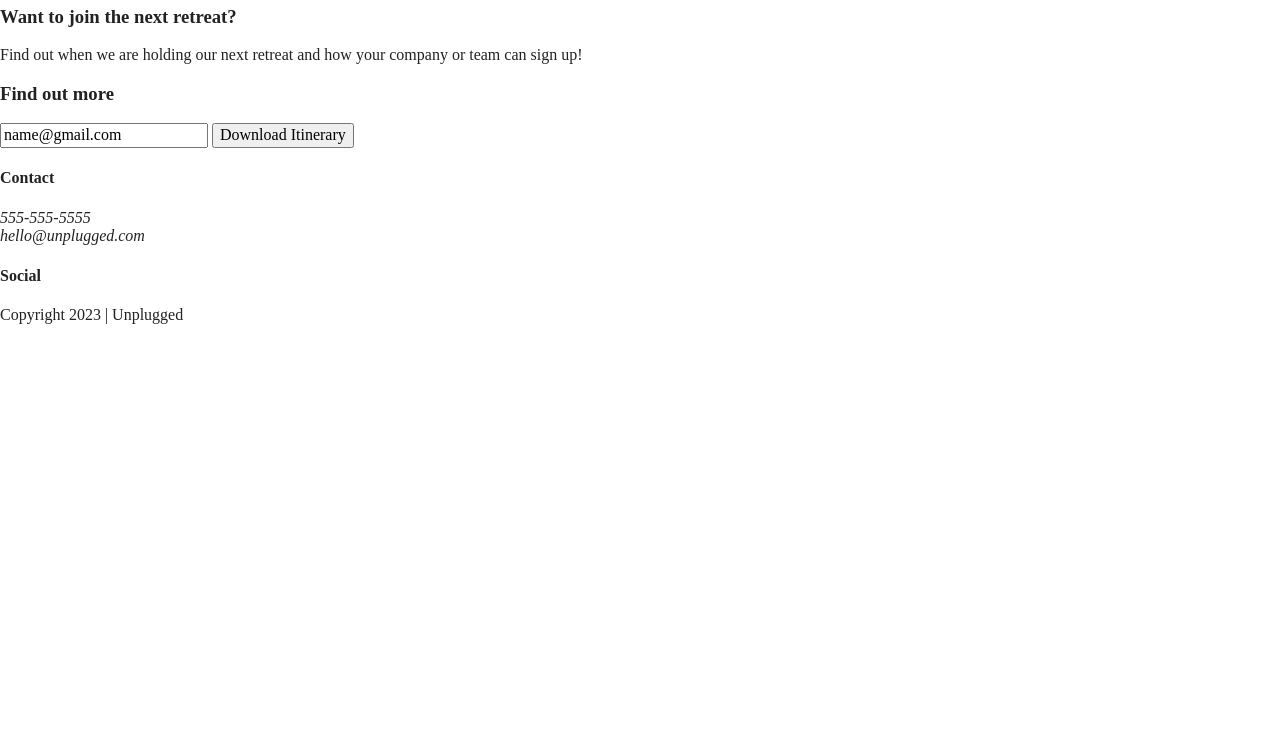
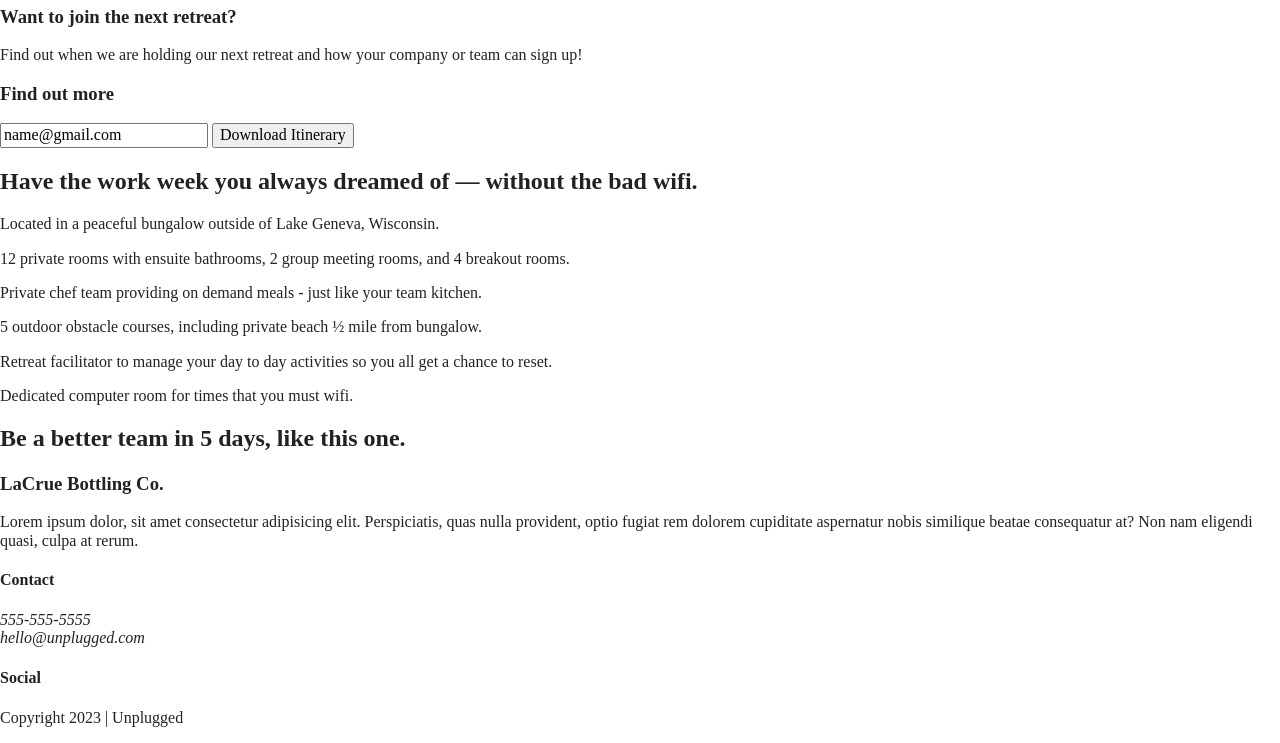
Before and after one commit to RodArevalo/unplugged-project, a website built with Parcel: page index.html in a window 1280 px wide. Shown: the part 145-888 px from the top of the page. Before the commit the page ends 800 px from the top, so only its background shows below. Built offline with nearby package versions, Linux system fonts and the light colour scheme.

Commit message:
added features and reviews sections to html

```diff
--- a/index.html
+++ b/index.html
@@ -31,8 +31,8 @@
         <div class="header-divider"></div>
         <nav>
           <ul>
-            <li><a href="faq/index.html"></a></li>
-            <li><a href="about/index.html"></a></li>
+            <li><a href="faq/index.html">FAQ</a></li>
+            <li><a href="about/index.html">About</a></li>
           </ul>
         </nav>
       </div>
@@ -62,6 +62,67 @@
           </div>
         </div>
       </aside>
+      <section class="features">
+        <div class="content-wrapper">
+          <h2>
+            Have the work week you always dreamed of — without the bad wifi.
+          </h2>
+          <article>
+            <p class="fontawesome-icons"></p>
+            <p class="features-item-description">
+              Located in a peaceful bungalow outside of Lake Geneva, Wisconsin.
+            </p>
+          </article>
+          <article>
+            <p class="fontawesome-icons"></p>
+            <p class="features-item-description">
+              12 private rooms with ensuite bathrooms, 2 group meeting rooms,
+              and 4 breakout rooms.
+            </p>
+          </article>
+          <article>
+            <p class="fontawesome-icons"></p>
+            <p class="features-item-description">
+              Private chef team providing on demand meals - just like your team
+              kitchen.
+            </p>
+          </article>
+          <article>
+            <p class="fontawesome-icons"></p>
+            <p class="features-item-description">
+              5 outdoor obstacle courses, including private beach ½ mile from
+              bungalow.
+            </p>
+          </article>
+          <article>
+            <p class="fontawesome-icons"></p>
+            <p class="features-item-description">
+              Retreat facilitator to manage your day to day activities so you
+              all get a chance to reset.
+            </p>
+          </article>
+          <article>
+            <p class="fontawesome-icons"></p>
+            <p class="features-item-description">
+              Dedicated computer room for times that you must wifi.
+            </p>
+          </article>
+        </div>
+        <section class="reviews">
+          <div class="content-wrapper">
+            <h2>Be a better team in 5 days, like this one.</h2>
+            <article>
+              <h3>LaCrue Bottling Co.</h3>
+              <p>
+                Lorem ipsum dolor, sit amet consectetur adipisicing elit.
+                Perspiciatis, quas nulla provident, optio fugiat rem dolorem
+                cupiditate aspernatur nobis similique beatae consequatur at? Non
+                nam eligendi quasi, culpa at rerum.
+              </p>
+            </article>
+          </div>
+        </section>
+      </section>
     </main>
 
     <!-- ! **** Footer **** -->
@@ -85,7 +146,7 @@
             </div>
           </div>
         </div>
-        <div class="copiright">
+        <div class="copyright">
           <p>Copyright 2023 | Unplugged</p>
         </div>
       </div>
```
